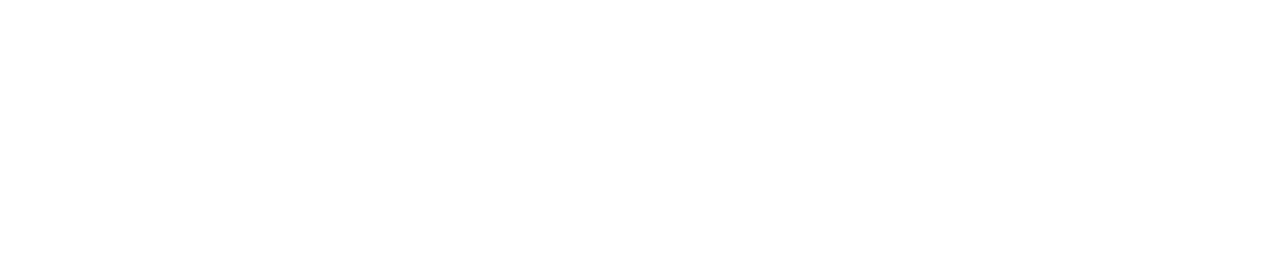
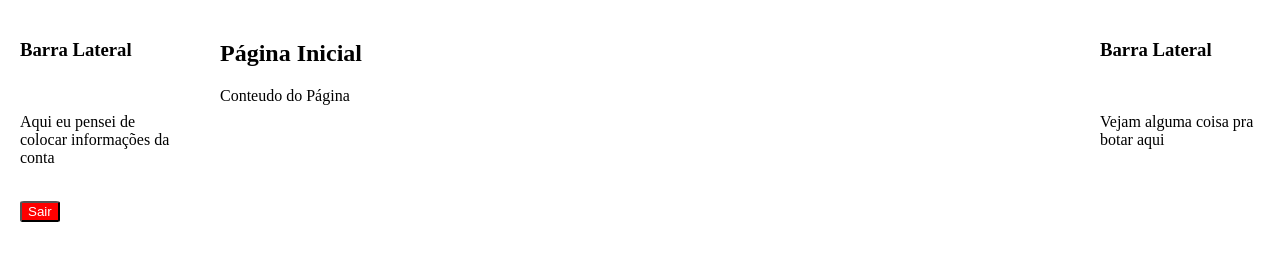
Before and after one commit to JoaoMarceloRP/Evepyeia, a plain HTML site: page home.html in a window 1280 px wide. Drawn offline with Linux system fonts and the light colour scheme.

Commit message:
login and homepage

```diff
--- a/home.html
+++ b/home.html
@@ -0,0 +1,70 @@
+<!DOCTYPE html>
+<html lang="pt-br">
+<head>
+<meta charset="UTF-8">
+<meta name="viewport" content="width=device-width, initial-scale=1.0">
+<title>Home Page</title>
+<style>
+    body, html {
+        height: 100%;
+        margin: 0;
+    }
+
+    .sidebar-left {
+        position: fixed;
+        left: 0;
+        height: 100%;
+        width: 200px;
+        background-color: white;
+        padding: 20px;
+        box-sizing: border-box;
+    }
+
+    .sidebar-right {
+        position: fixed;
+        right: 0;
+        height: 100%;
+        width: 200px;
+        background-color: white;
+        padding: 20px;
+        box-sizing: border-box;
+    }
+
+    .container {
+        margin-left: 200px;
+        padding: 20px;
+    }
+
+    .red-button {
+        color: white;
+        background-color: red;
+        border-radius: 10%;
+    }
+</style>
+</head>
+<body>
+
+<div class="sidebar-left">
+
+    <h3>Barra Lateral</h3><br>
+    <p>Aqui eu pensei de colocar informações da conta</p><br>
+    <button class="red-button" onclick="window.location.href='index.html'">Sair</button>
+
+</div>
+
+<div class="sidebar-right">
+
+    <h3>Barra Lateral</h3><br>
+    <p>Vejam alguma coisa pra botar aqui</p>
+
+</div>
+
+<div class="container">
+    <div>
+        <h2>Página Inicial</h2>
+        <p>Conteudo do Página</p>
+    </div>
+</div>
+
+</body>
+</html>
```
Also changed, not shown: index.html (+5 -7 lines), 1 other file.
